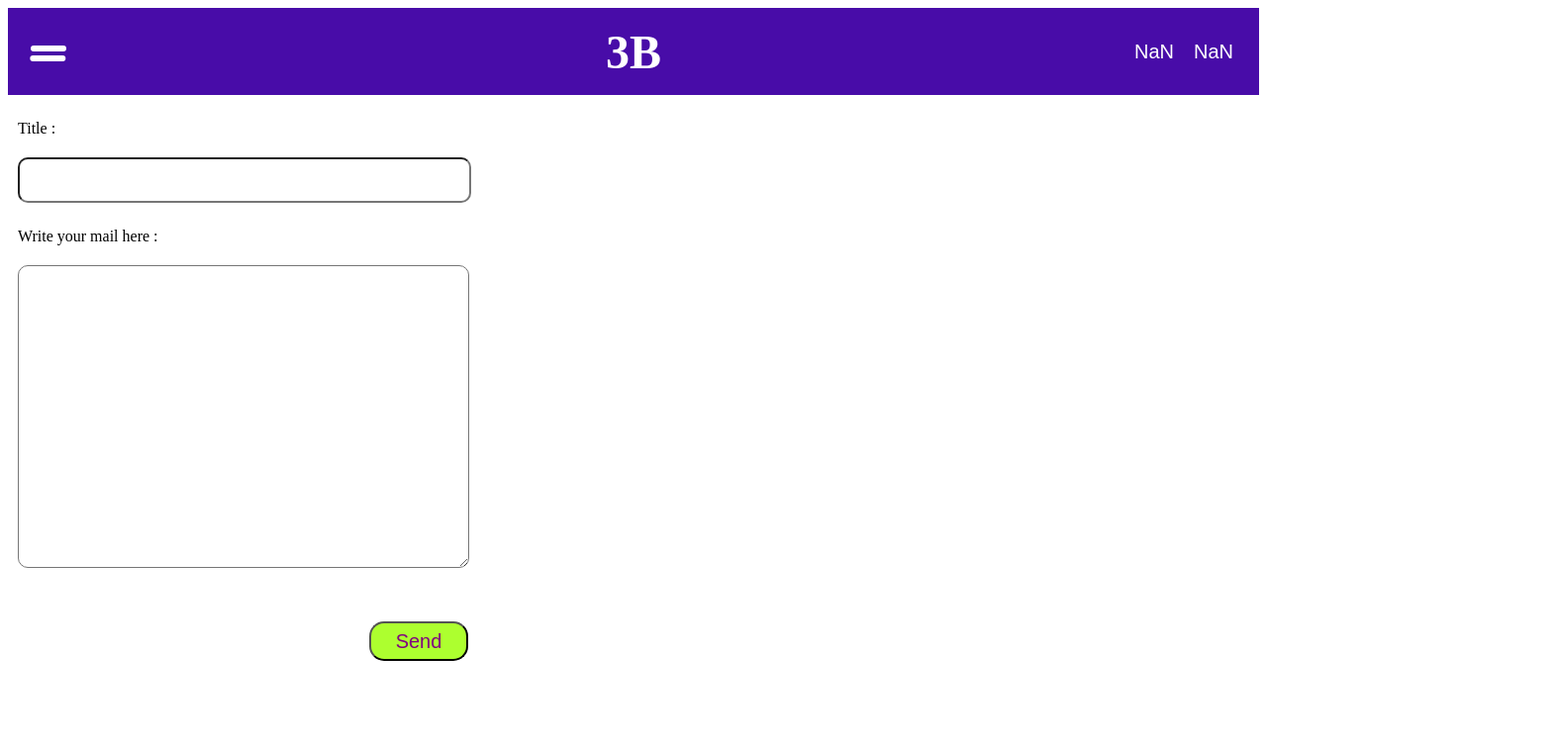
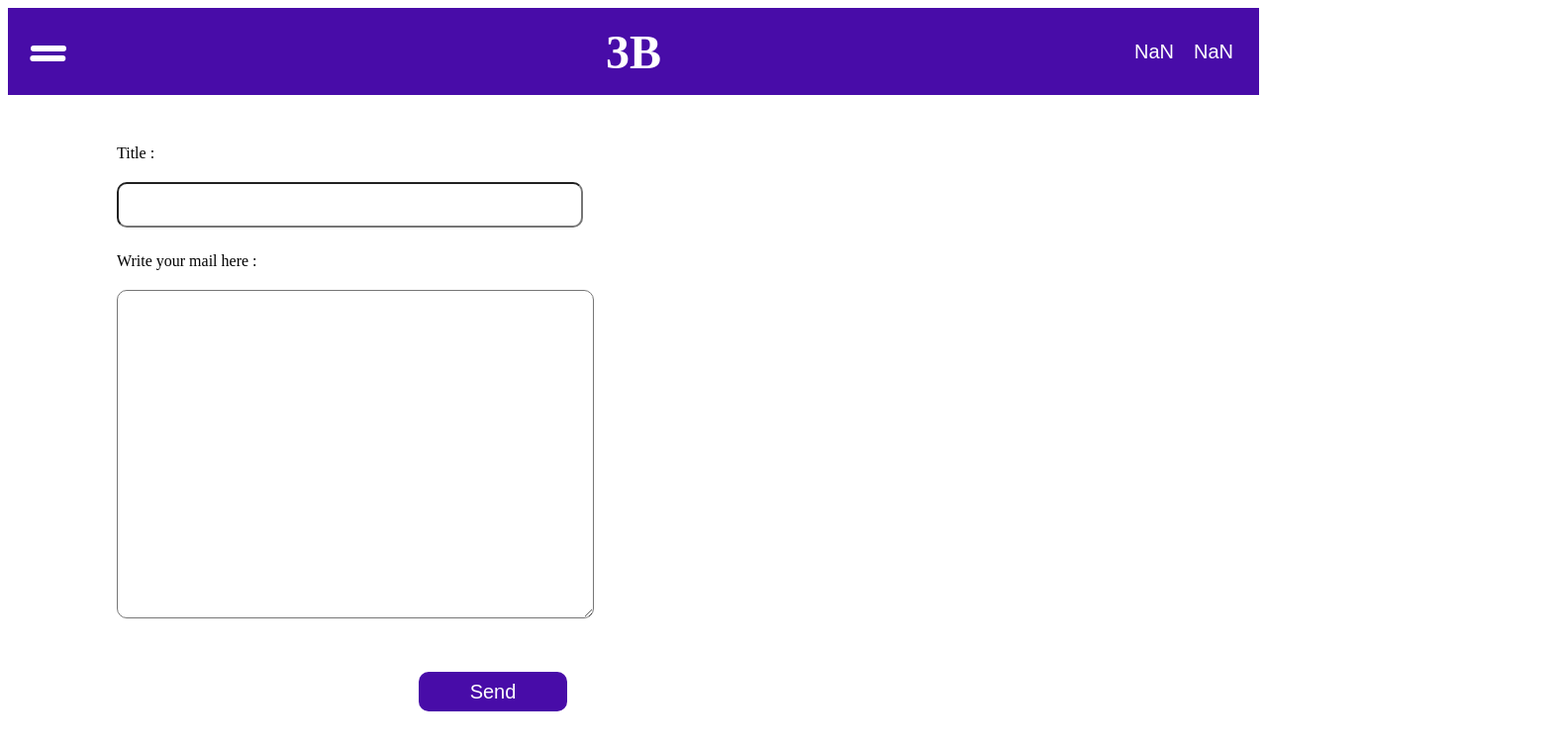
Before and after one commit to goktugocakli/course-management-system, a React (Create React App) app: page /sendemail in a window 1280 px wide. Shown: the top 756 px of the page at 99% size, 1573 px wide, since content can reach past the window. Built offline with nearby package versions, Linux system fonts and the light colour scheme.

Commit message:
Send email page changed

```diff
--- a/src/components/sendEmail/index.js
+++ b/src/components/sendEmail/index.js
@@ -1,9 +1,9 @@
 import React from "react";
 
-import { Text, Input, Button, Input2 } from "./styles/sendEmail";
+import { Text, Input, Button, Input2, Div } from "./styles/sendEmail";
 
 export default function SendEmail({ children, ...restPorps }) {
-  return <div {...restPorps}>{children}</div>;
+  return <Div {...restPorps}>{children}</Div>;
 }
 
 SendEmail.Text = function sendEmailText({ children, ...restPorps }) {
--- a/src/components/sendEmail/styles/sendEmail.js
+++ b/src/components/sendEmail/styles/sendEmail.js
@@ -1,10 +1,16 @@
 import styled from "styled-components";
+import {Colors} from "../../../constants/globalStyle";
 
 export const Text = styled.p`
   margin-top: 25px;
   margin-left: 10px;
   font-size: 16px;
   margin-block-end: 10px;
+`;
+
+export const Div= styled.div`
+  margin-left:100px;
+  margin-top:50px;
 `;
 
 export const Input = styled.input`
@@ -14,6 +20,7 @@ export const Input = styled.input`
   margin-right: 0;
   margin-top: 10px;
   border-radius: 10px;
+  padding-left:15px;
 `;
 
 export const Input2 = styled.textarea`
@@ -25,18 +32,20 @@ export const Input2 = styled.textarea`
   margin-right: 0;
   margin-top: 10px;
   border-radius: 10px;
+  padding:15px;
 `;
 
 export const Button = styled.button`
-  width: 100px;
+  width: 150px;
   height: 40px;
-  border-radius: 15px;
-  margin-left: 365px;
+  border-radius: 10px;
+  margin-left: 315px;
   margin-inline-end: 1000px;
   margin-top: 50px;
   font-size: 20px;
-  color: purple;
-  background-color: greenyellow;
+  border-width:0px;
+  background:${Colors.primarycolor};
+  color:${Colors.onDark};
   &:hover {
     outline: 1px solid green;
     border-radius: 15px;
```
